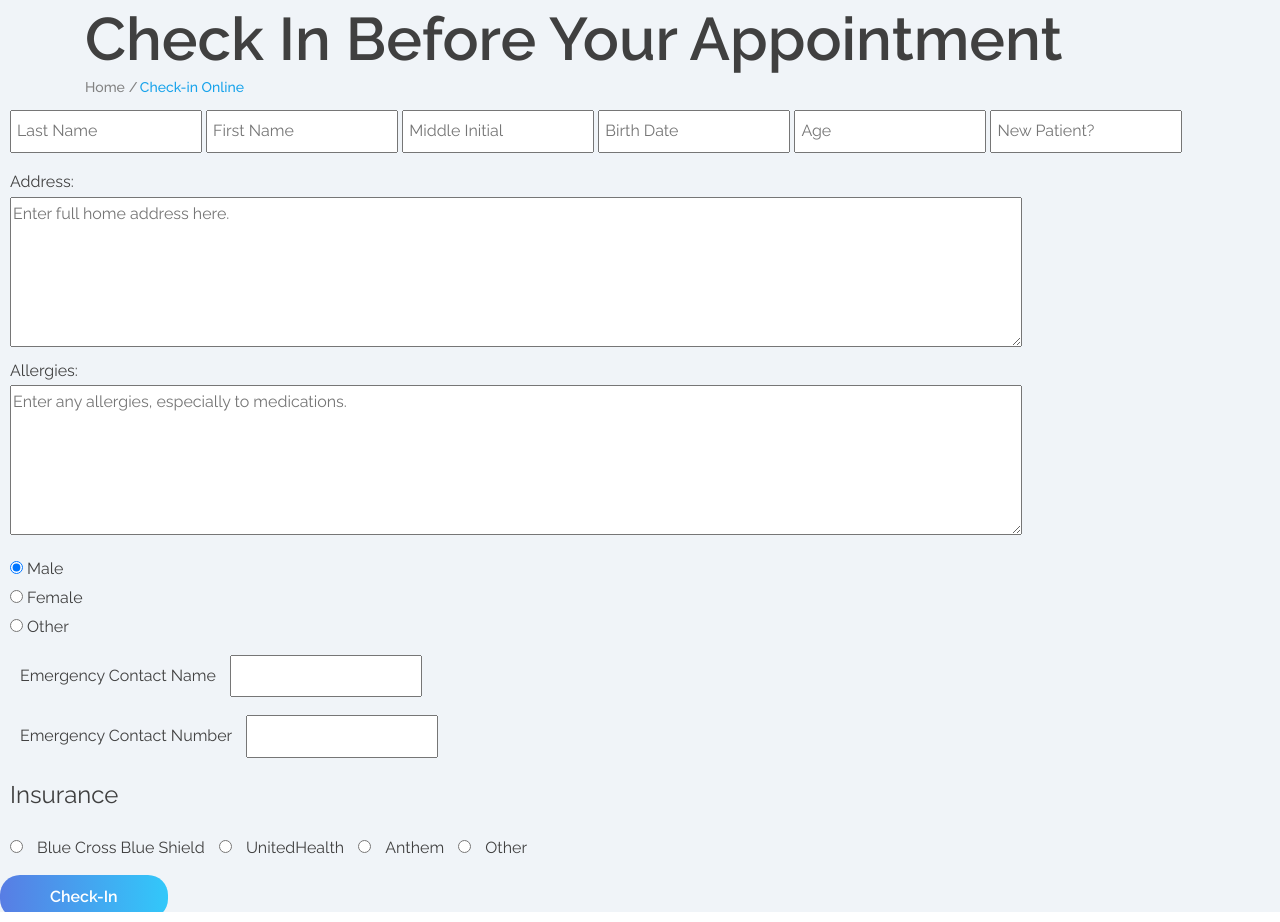
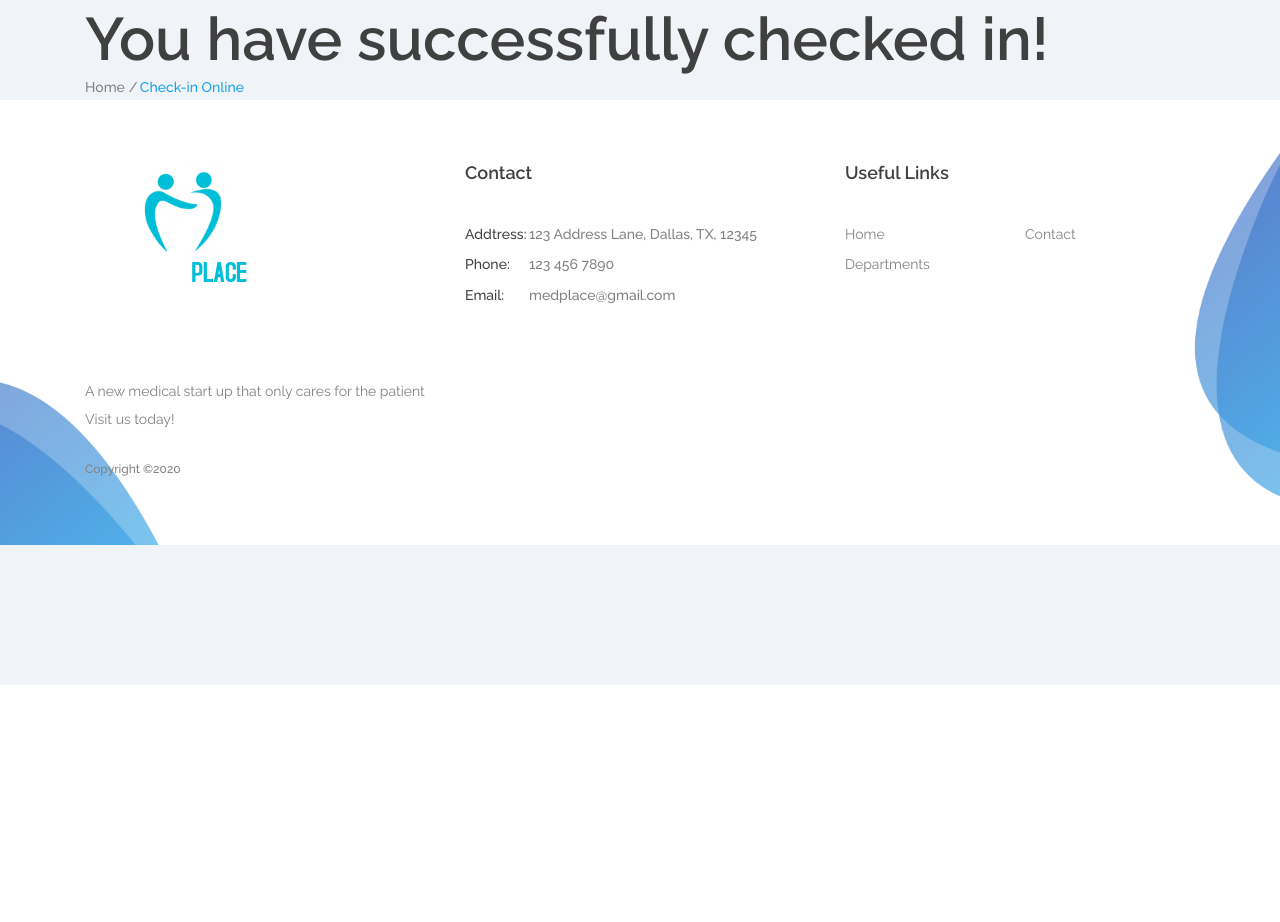
Before and after one commit to ifeolb/medweb, a plain HTML site: page submission.html in a window 1280 px wide. Shown: the part 217-1139 px from the top of the page. After the commit the page ends 902 px from the top, so only its background shows below. Drawn offline with Linux system fonts and the light colour scheme.

Commit message:
Update submission.html

```diff
--- a/submission.html
+++ b/submission.html
@@ -54,7 +54,7 @@
         <div class="container">
             <div class="row">
                 <div class="col-12">
-                    <h1>Check In Before Your Appointment</h1>
+                    <h1>You have successfully checked in!</h1>
 
                     <div class="breadcrumbs">
                         <ul class="d-flex flex-wrap align-items-center p-0 m-0">
@@ -68,7 +68,7 @@
         </div>
 
   <head>
-        <title>Virtual Check-In</title>
+        <title>Submission</title>
             <style>
                 input {
                     padding: 5px;
@@ -81,53 +81,6 @@
         }
     </style>
   </head>
-  <body>
-    <form action="mailto:ibabatunde@twu.edu" method="post" enctype="text/plain">
-      <input type="text" placeholder="Last Name" />
-      <input type="text" placeholder="First Name" />
-      <input type="text" placeholder="Middle Initial" />
-      <input type="text" placeholder="Birth Date" />
-      <input type="text" placeholder="Age" />
-      <input type="text" placeholder="New Patient?" />
-    </form>
-    <form>
-      Address:
-      <br>
-      <textarea rows="5" cols="120" placeholder="Enter full home address here."></textarea>
-      <br> Allergies:
-      <br>
-      <textarea rows="5" cols="120" placeholder="Enter any allergies, especially to medications."></textarea>
-    </form>
-    <form>
-      <input type="radio" name="gender" value="male" checked> Male
-      <br>
-      <input type="radio" name="gender" value="female"> Female
-      <br>
-      <input type="radio" name="gender" value="other"> Other
-    </form>
-    <form>
-      <label for="field">Emergency Contact Name</label>
-      <input id="field" type="text" name="name">
-    </form>
-    <form>
-      <label for="field1">Emergency Contact Number</label>
-      <input id="field1" type="text" name="name">
-    </form>
-    <form>
-      <fieldset>
-        <legend>Insurance</legend>
-        <input type="radio" name="radio" id="radio">
-        <label for="radio">Blue Cross Blue Shield</label>
-        <input type="radio" name="radio1" id="radio1">
-        <label for="radio1">UnitedHealth</label>
-        <input type="radio" name="radio2" id="radio2">
-        <label for="radio2">Anthem</label>
-        <input type="radio" name="radio3" id="radio3">
-        <label for="radio3">Other</label>
-      </fieldset>
-    </form>
-  </body>
-  <a href="index.html" class="button gradient-bg">Check-In</a>
 
     <footer class="site-footer">
         <div class="footer-widgets">
```
